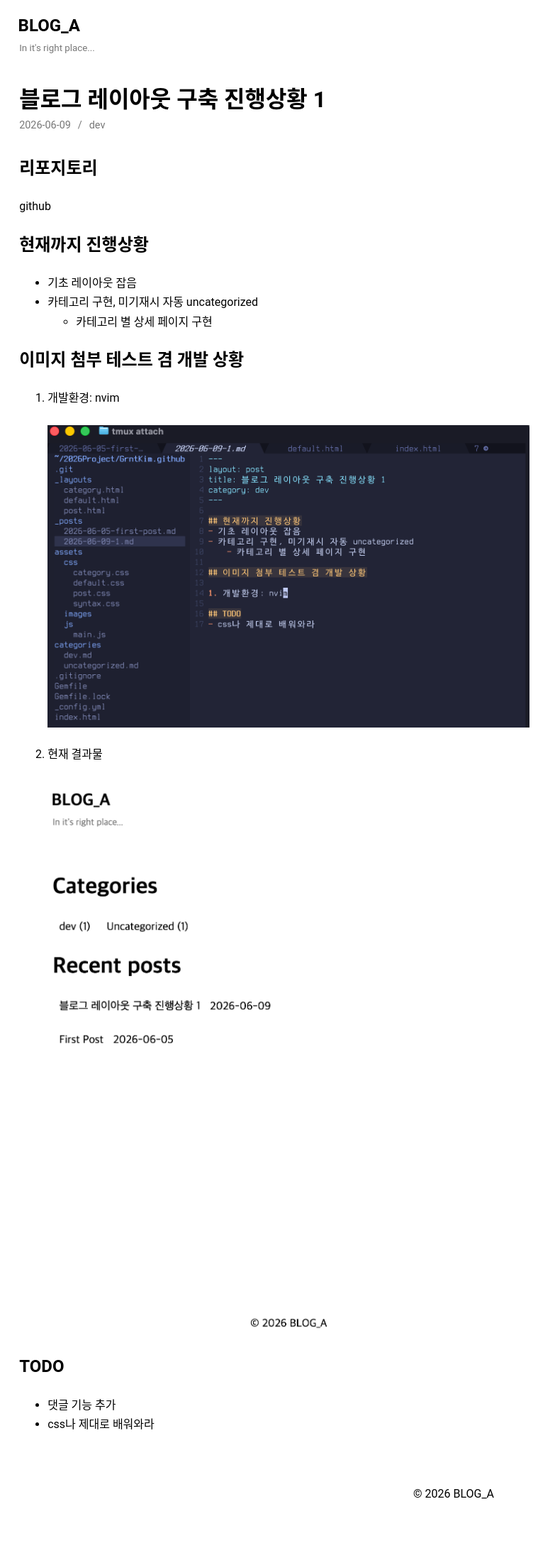
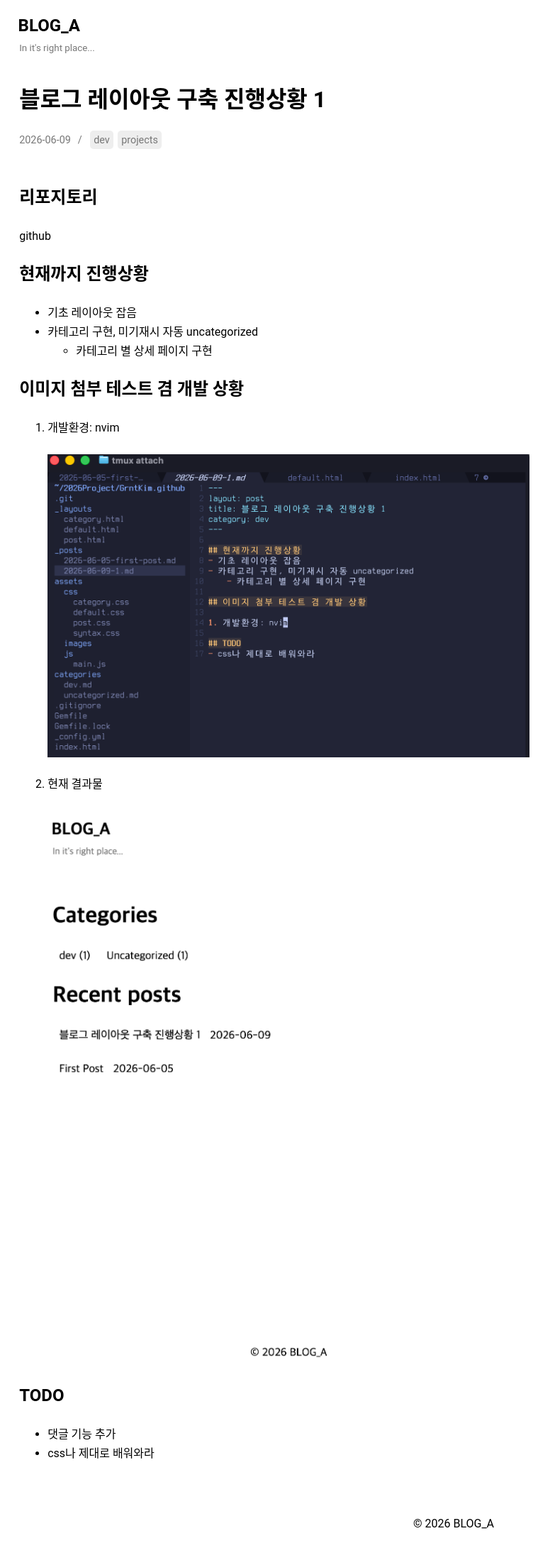
Before and after one commit to GrntKim/GrntKim.github.io, a Jekyll site: the page built from _posts/2026-06-09-1.md, in a window 1280 px wide. Shown: the whole page at 71% size, without its empty margins (0-783 px from the left). Built offline with Jekyll 4.4.1, drawn with Linux system fonts in a browser that asks for light colours; before the commit the page ends 2146 px from its top, so only the background shows below that.

Commit message:
add projects category

```diff
--- a/_posts/2026-06-09-1.md
+++ b/_posts/2026-06-09-1.md
@@ -1,7 +1,7 @@
 ---
 layout: post
 title: 블로그 레이아웃 구축 진행상황 1
-category: dev
+category: [dev, projects]
 ---
 
 ## 리포지토리
--- a/assets/css/post.css
+++ b/assets/css/post.css
@@ -40,3 +40,11 @@
     height: auto;
     margin: 1.5rem 0;
 }
+
+.post-categories a {
+    margin: 1rem 0.1rem;
+    padding: 0.3rem;
+    display: inline-block;
+    background-color: #eee;
+    border-radius: 5px;
+}
```
Also changed, not shown: categories/projects.md (added, +6 -0 lines).
